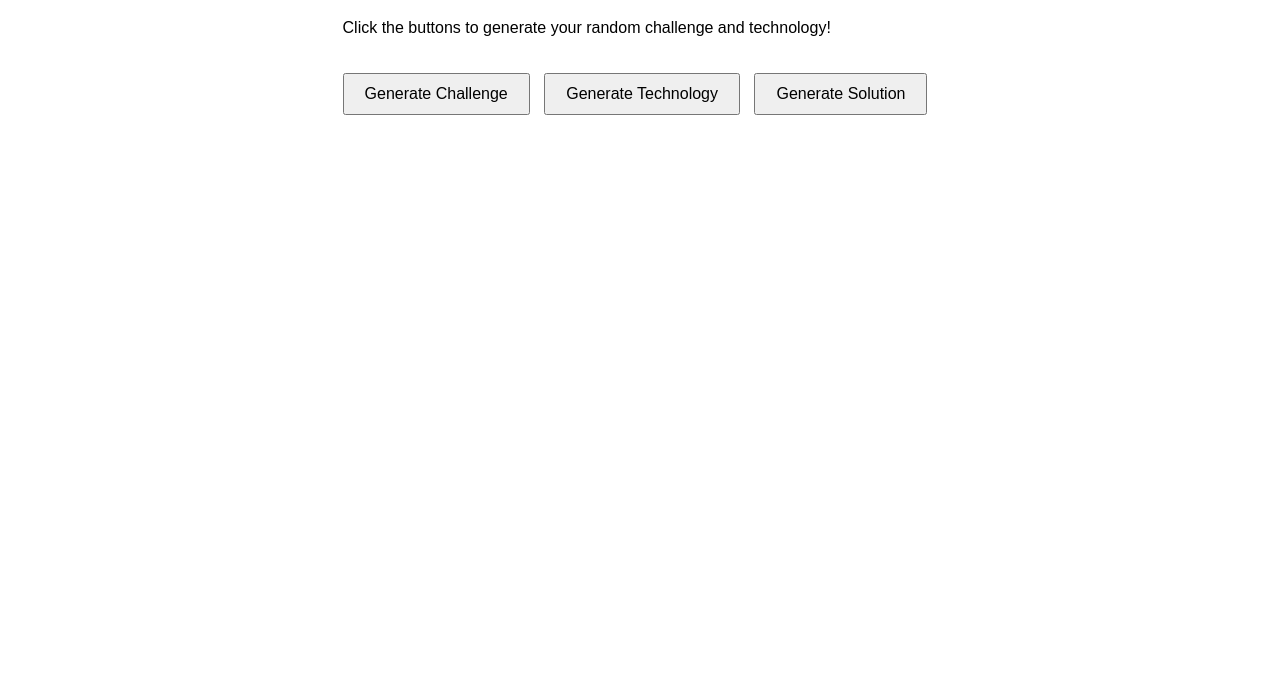
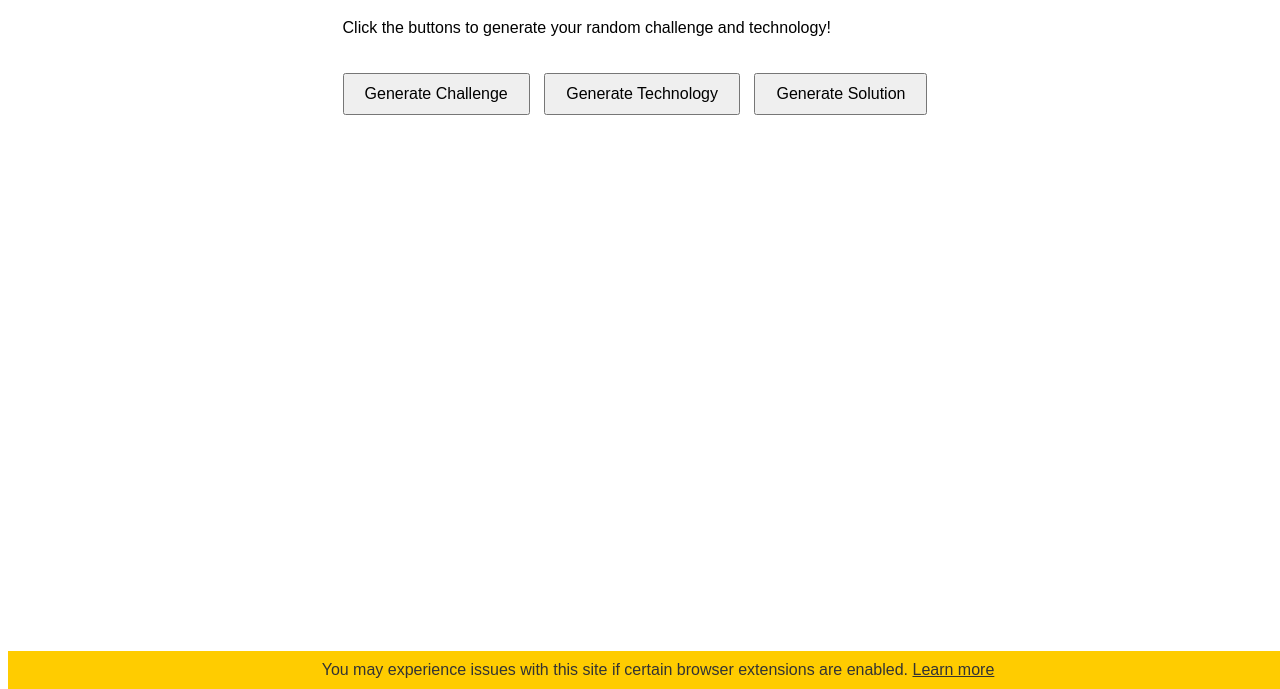
Before and after one commit to hansero/DigitalHealthGame.io, a plain HTML site: page index.html in a window 1280 px wide. Shown: the part 111-800 px from the top of the page. Drawn offline with Linux system fonts and the light colour scheme.

Commit message:
Update index.html

```diff
--- a/index.html
+++ b/index.html
@@ -9,6 +9,7 @@
             font-family: Arial, sans-serif;
             text-align: center;
             margin-top: 50px;
+            padding-bottom: 60px; /* Add padding to ensure footer doesn't overlap content */
         }
         .container {
             display: inline-block;
@@ -30,6 +31,16 @@
             color: #666;
             font-style: italic;
         }
+        footer {
+            background-color: #ffcc00;
+            color: #333;
+            padding: 10px;
+            text-align: center;
+            position: fixed;
+            bottom: 0;
+            width: 100%;
+            z-index: 1000;
+        }
     </style>
 </head>
 <body>
@@ -45,6 +56,7 @@
             <p id="solution"></p>
         </div>
     </div>
+
     <script>
         const SHEET_ID = '1D7Z9Ufzovzw5lP1og5XUnLE3mBZ3FDCFxqYT_O9ITyE';
         const API_KEY = 'AIzaSyDgUUIsCwafUEJRlNgNhUk35uve51bPwqU';
@@ -131,6 +143,23 @@
             console.log("Response from LLM:", data); // Debugging
             return data.text || "No solution generated.";
         }
+
+        // JavaScript to Handle Footer Display
+        function dismissFooter() {
+            document.getElementById('extension-warning-footer').style.display = 'none';
+            localStorage.setItem('extensionWarningFooterDismissed', 'true');
+        }
+
+        window.onload = function() {
+            if (!localStorage.getItem('extensionWarningFooterDismissed')) {
+                document.getElementById('extension-warning-footer').style.display = 'block';
+            }
+        }
     </script>
+
+    <!-- Footer Notification -->
+    <footer id="extension-warning-footer" style="display: none;">
+        You may experience issues with this site if certain browser extensions are enabled. <a href="#" style="color: #333; text-decoration: underline;" onclick="dismissFooter()">Learn more</a>
+    </footer>
 </body>
 </html>
```
